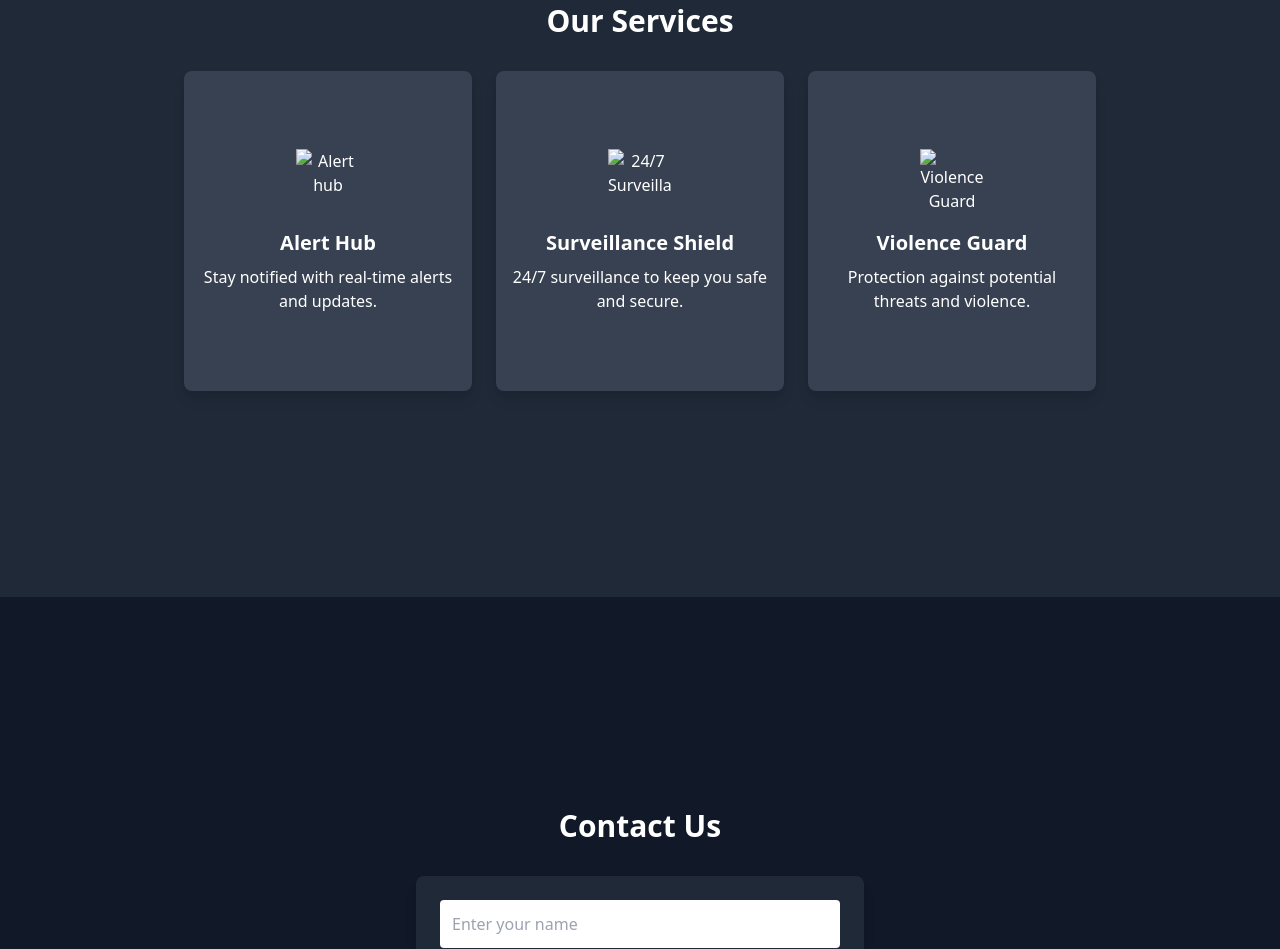
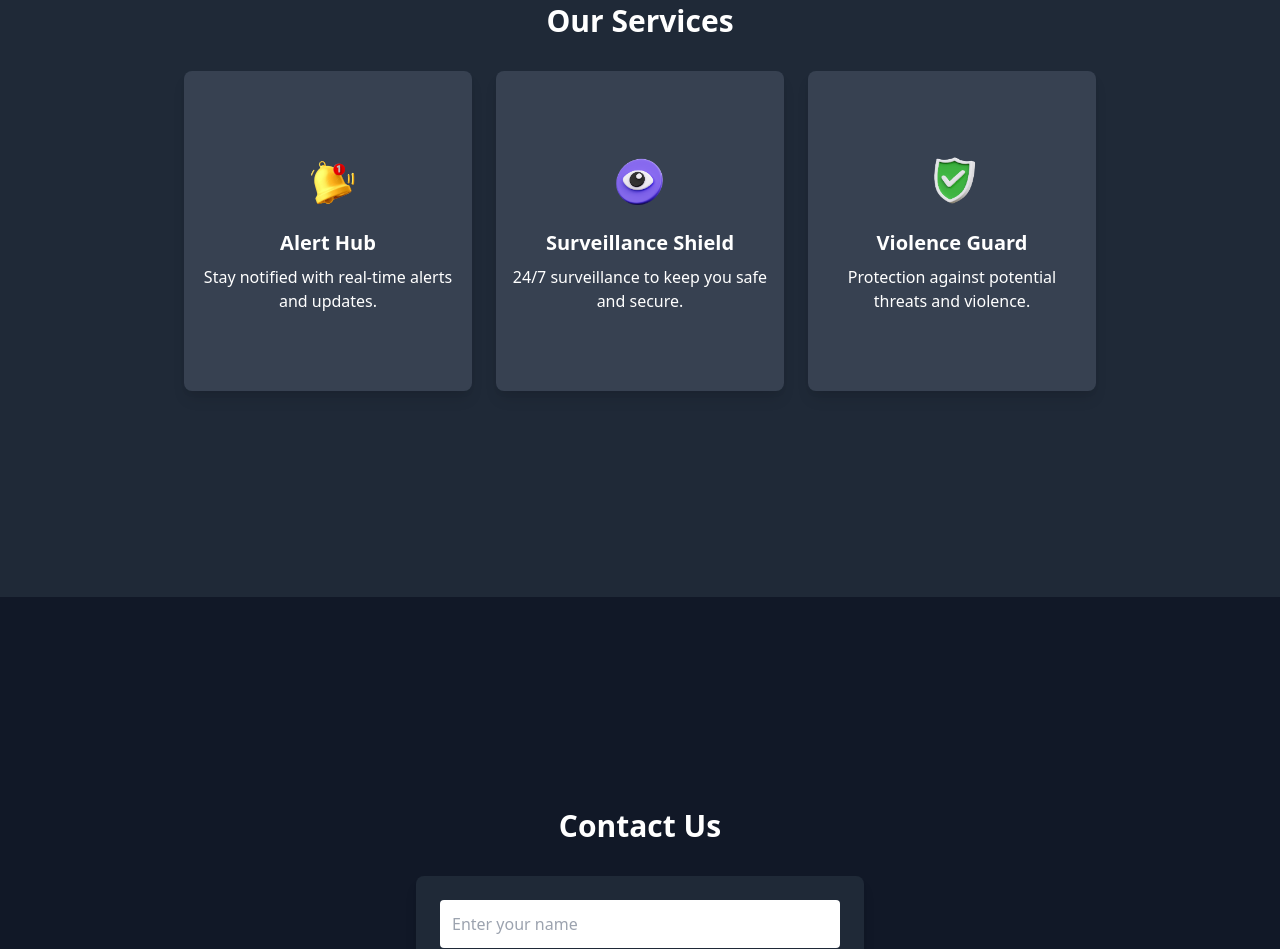
Before and after one commit to Shenoy-shank05/Real_time_weapon_and_violence_detection, a plain HTML site: page frontend/index.html in a window 1280 px wide. Shown: the part 1803-2752 px from the top of the page. Drawn offline with nearby package versions, Linux system fonts and the light colour scheme.

Commit message:
added card-images

```diff
--- a/frontend/index.html
+++ b/frontend/index.html
@@ -62,17 +62,17 @@ style="background-image: url('image.png');"
       <h2 class="text-3xl font-bold mb-8">Our Services</h2>
       <div class="flex flex-wrap justify-center gap-6">
         <div class="bg-gray-700 text-white w-72 h-80 p-4 rounded-lg shadow-lg flex flex-col justify-center items-center transition-transform transform hover:scale-105">
-          <img src="/assets/bell.png" alt="Alert hub" class="w-16 h-16 mb-4"/>
+          <img src="/frontend/assets/image-removebg-preview.png" alt="Alert hub" class="w-16 h-16 mb-4"/>
           <h3 class="text-xl font-bold">Alert Hub</h3>
           <p class="mt-2">Stay notified with real-time alerts and updates.</p>
         </div>
         <div class="bg-gray-700 text-white w-72 h-80 p-4 rounded-lg shadow-lg flex flex-col justify-center items-center transition-transform transform hover:scale-105">
-          <img src="/assets/eye.png" alt="24/7 Surveillance" class="w-16 h-16 mb-4"/>
+          <img src="/frontend/assets/eye.png" alt="24/7 Surveillance" class="w-16 h-16 mb-4"/>
           <h3 class="text-xl font-bold">Surveillance Shield</h3>
           <p class="mt-2">24/7 surveillance to keep you safe and secure.</p>
         </div>
         <div class="bg-gray-700 text-white w-72 h-80 p-4 rounded-lg shadow-lg flex flex-col justify-center items-center transition-transform transform hover:scale-105">
-          <img src="/assets/shield.png" alt="Violence Guard" class="w-16 h-16 mb-4"/>
+          <img src="/frontend/assets/shield.png" alt="Violence Guard" class="w-16 h-16 mb-4"/>
           <h3 class="text-xl font-bold">Violence Guard</h3>
           <p class="mt-2">Protection against potential threats and violence.</p>
         </div>
```
Also changed, not shown: frontend/Signup.html (+1 -1 lines), frontend/assets/eye.png (added), frontend/assets/image-removebg-preview.png (added), frontend/assets/shield.png (added).
